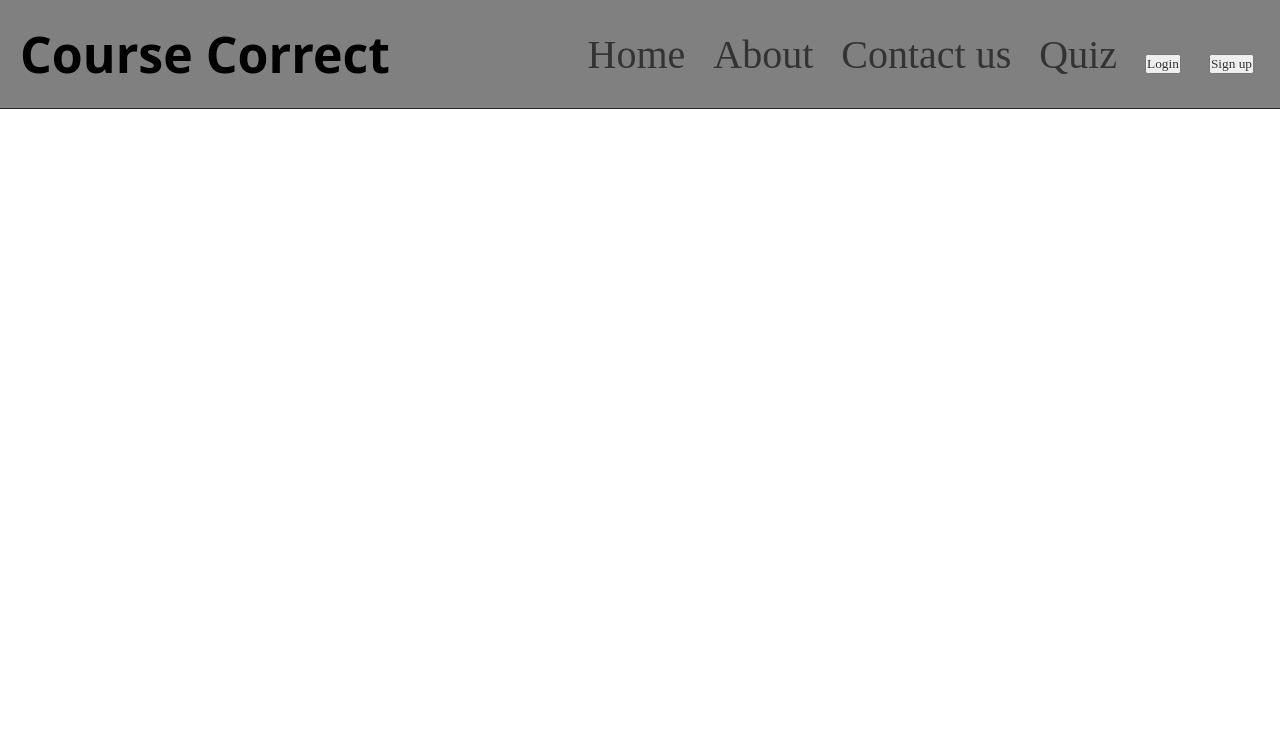
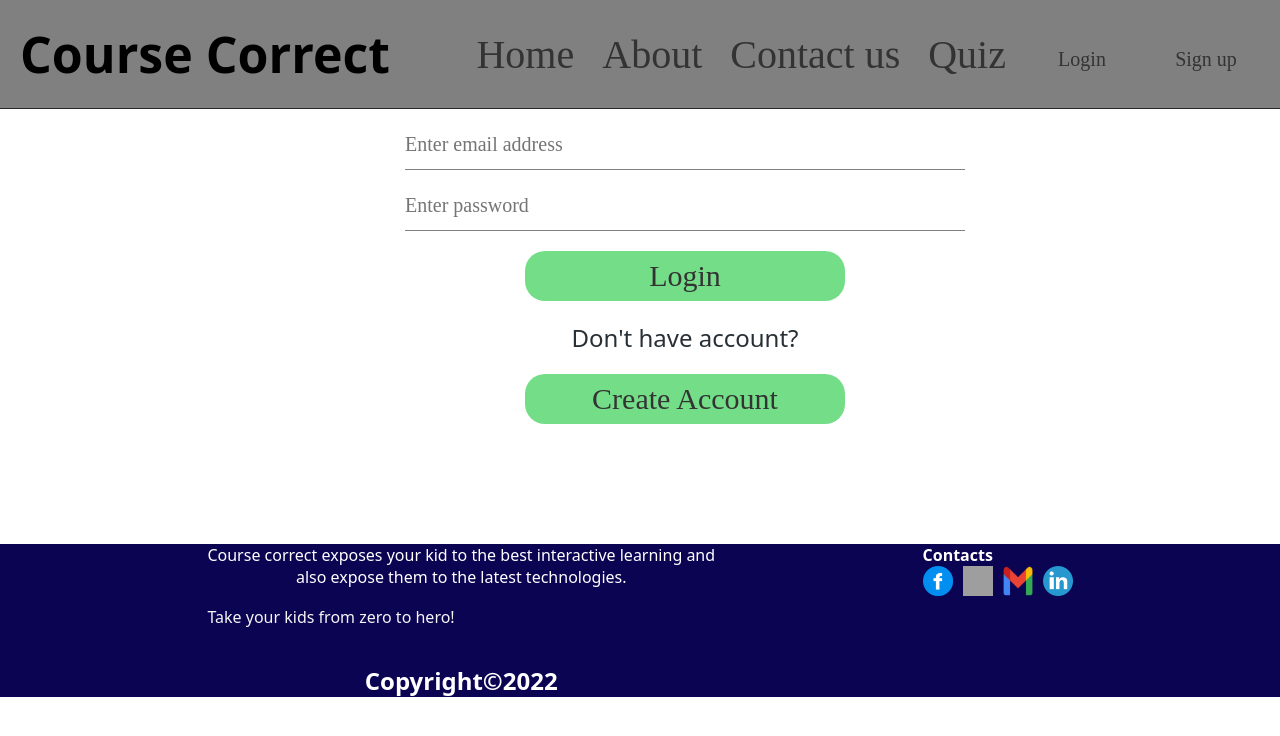
Before and after one commit to Game-of-Learners-G1/Kids-app, a React (Create React App) app: page /login in a window 1280 px wide. Shown: the top 736 px of the page. Built offline with nearby package versions, Linux system fonts and the light colour scheme; grey boxes are pictures that could not be loaded.

Commit message:
completed everything now

```diff
--- a/package.json
+++ b/package.json
@@ -6,6 +6,7 @@
     "@testing-library/jest-dom": "^5.16.4",
     "@testing-library/react": "^13.3.0",
     "@testing-library/user-event": "^13.5.0",
+    "firebase": "^9.8.3",
     "react": "^18.1.0",
     "react-dom": "^18.1.0",
     "react-router-dom": "^6.3.0",
--- /dev/null
+++ b/src/AdminTeacher.js
@@ -0,0 +1,26 @@
+import React from 'react';
+import { BrowserRouter as Router, Route, Routes } from "react-router-dom";
+import Login from './Pages/Login';
+import Nav from './Components/Nav';
+
+const AdminTeacher = () => {
+  return (
+
+      <div className="App">
+      {/* <Nav/> */}
+          <div className="content">
+
+
+
+            <h1> Hello World </h1>
+
+            {/* <Route path="/login" element={<Login />} /> */}
+
+
+          </div>
+      </div>
+
+  )
+}
+
+export default AdminTeacher;
--- a/src/App.js
+++ b/src/App.js
@@ -1,6 +1,12 @@
-import Home from './Components/Home';
+
+
+import AdminTeacher from "./AdminTeacher";
+import { useState } from "react";
+import StudentData from "./StudentData";
 import About from './Components/About';
 import Contact from './Components/Contact';
+import Register from './Pages/Register';
+import Login from './Pages/Login';
 import './App.css';
 import './index.css';
 import * as React from "react";
@@ -29,16 +35,21 @@ import BodyQuiz from './Quizzes/BodyQuiz';
 import ArithmeticQuiz from './Quizzes/ArithmeticQuiz';
 import ComputerQuiz from './Quizzes/ComputerQuiz';
 import CountryQuiz from './Quizzes/CountryQuiz';
+
 function App() {
-  return (
 
-    <Router>
+  const [login, setLogin] = useState(false);
+  const [signup, setSignup] = useState(false);
+
+  //generate login function
+    return (
+      <Router>
       <div className="App">
       <Nav/>
           <div className="content">
 
           <Routes>
-            <Route exact path="/" element={<Home />} />
+            <Route exact path="/" element={<StudentData />} />
             <Route path="/about" element={<About />} />
             <Route path="/contact" element={<Contact />} />
             <Route path="/alphabets" element={<Alphabets />} />
@@ -63,7 +74,11 @@ function App() {
             <Route path="/bodysquiz" element={<BodyQuiz />} />
             <Route path="/arithmeticquiz" element={<ArithmeticQuiz />} />
             <Route path="/computerquiz" element={<ComputerQuiz />} />
-            <Route path="/countryquiz" element ={<CountryQuiz />} />
+            <Route path="/countryquiz" element={<CountryQuiz />} />
+            <Route path="/adminteacher" element={<AdminTeacher />} />
+
+            <Route exact path="signup" element={<Register />} />
+            <Route exact path="login" element={<Login />} />
 
         </Routes>
           </div>
--- /dev/null
+++ b/src/Firebase/FirebaseAuth.js
@@ -0,0 +1,19 @@
+// Import the functions you need from the SDKs you need
+import { initializeApp } from "firebase/app";
+// TODO: Add SDKs for Firebase products that you want to use
+// https://firebase.google.com/docs/web/setup#available-libraries
+
+// Your web app's Firebase configuration
+const firebaseConfig = {
+    apiKey: "AIzaSyDMxNuqPbdvYeOhzrvr-xqZf6RGXTBlY5E",
+    authDomain: "kidsapp-91461.firebaseapp.com",
+    projectId: "kidsapp-91461",
+    storageBucket: "kidsapp-91461.appspot.com",
+    messagingSenderId: "1074509345700",
+    appId: "1:1074509345700:web:1f1568e7c8cdce83b48731"
+};
+
+
+// Initialize Firebase
+const app = initializeApp(firebaseConfig);
+export default app;
--- /dev/null
+++ b/src/StudentData.js
@@ -0,0 +1,10 @@
+import Home from './Components/Home';
+import './App.css';
+import './index.css';
+import * as React from "react";
+
+const StudentData = () => {
+    return<Home />
+}
+
+export default StudentData
--- a/src/index.css
+++ b/src/index.css
@@ -103,3 +103,85 @@ code {
   height: 250px;
   width: 300px;
 }
+
+.btnLogin{
+  height: 50px;
+  margin: 20px;
+  font-size: 30px;
+  width: 40vh;
+  border-radius: 20px;
+  border: none;
+  background-color: #73de87;
+  cursor: pointer;
+}
+.btnCreate{
+  height: 50px;
+  margin: 20px;
+  font-size: 30px;
+  width: 40vh;
+  border-radius: 20px;
+  border: none;
+  background-color: #73de87;
+  cursor: pointer;
+
+}
+.pCreate{
+  color: #273036;
+}
+
+.btnBarLogin{
+  width: 12vh;
+  height: 40px;
+  background-color: gray;
+  cursor: pointer;
+  border-radius: 15px;
+  font-size: 20px;
+  border: transparent;
+}
+.btnBarLogin:hover{
+  background-color: #35f157;
+  color: white;
+}
+
+
+.btnBarSignup{
+  width: 12vh;
+  height: 40px;
+  background-color: gray;
+  cursor: pointer;
+  border-radius: 15px;
+  font-size: 20px;
+  border: transparent;
+}
+.btnBarSignup:hover{
+  background-color: #35f157;
+  color: white;
+}
+
+
+
+
+
+.main{
+
+  margin-bottom: 100px;
+}
+.loginForm{
+  align-items: center;
+  justify-content: center;
+
+}
+.loginForm input{
+  height: 50px;
+  width: 70vh;
+  border: none;
+  border-bottom: 1px solid gray;
+  margin-top: 10px;
+  font-size: 20px;
+  color: #888888;
+}
+.loginForm input:focus{
+
+  box-shadow:2px 0px 10px 0px greenyellow;
+  outline: none;
+}
```
Also changed, not shown: 1 other file (tests, documents, lock files or other folders).
